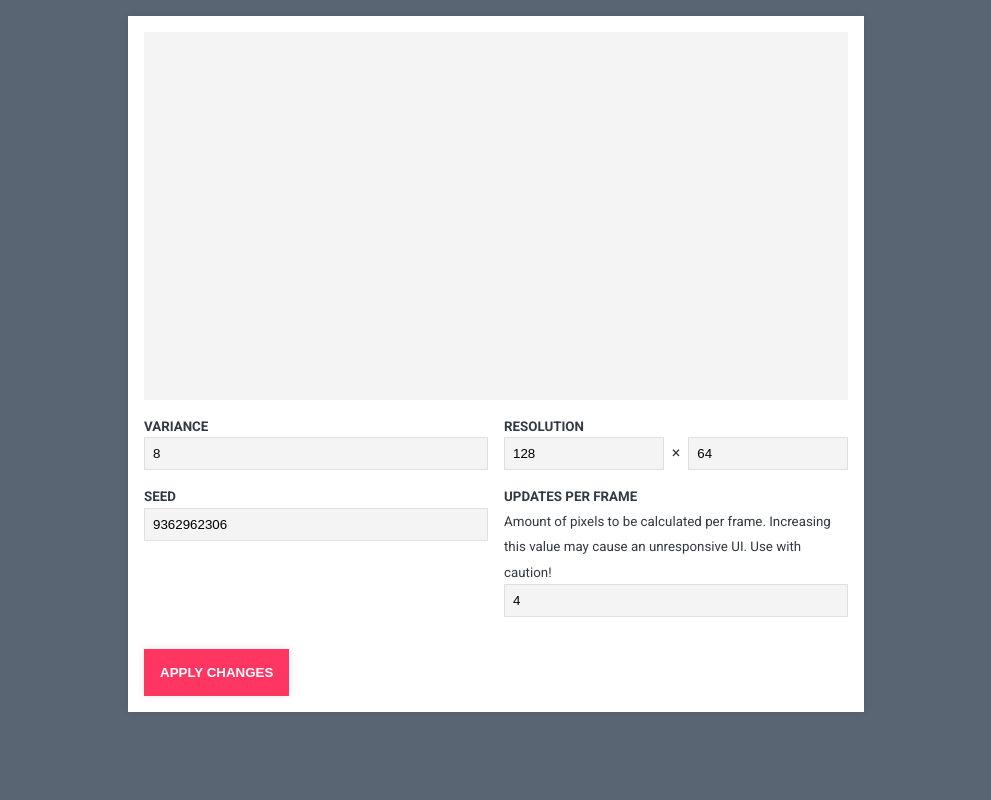
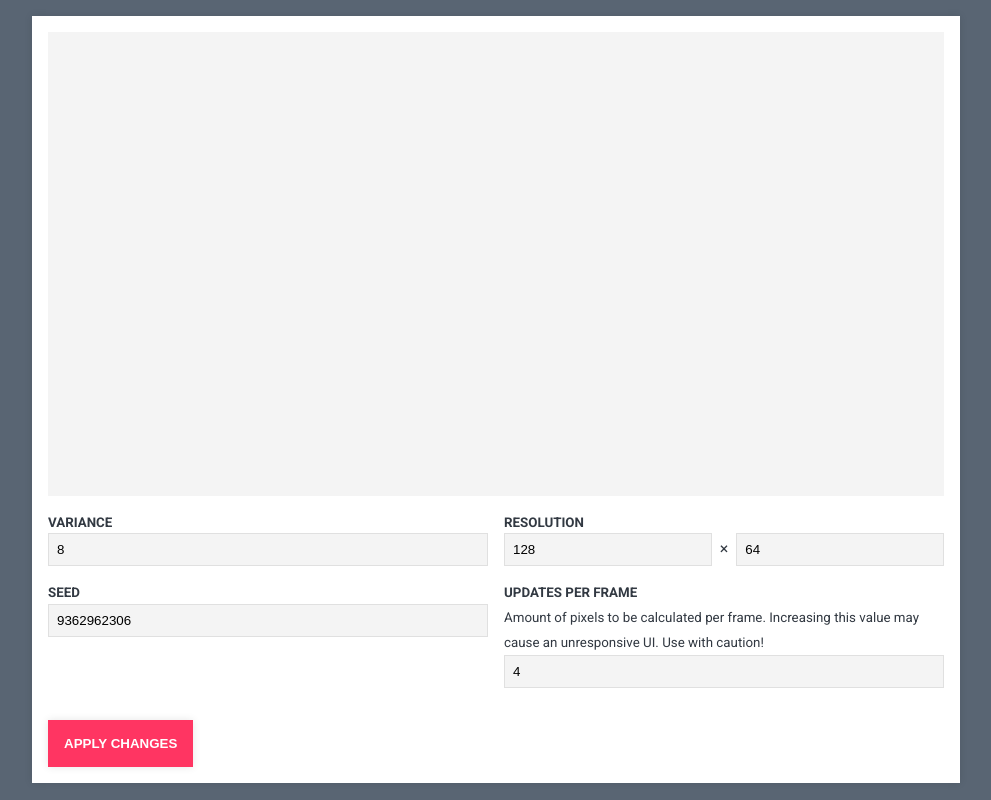
Before and after one commit to timseverien/doodles, a website with bundled scripts: page ml-art-orthogonal/index.html in a window 1280 px wide. Shown: the whole page, without its empty margins (144-1135 px from the left). Built offline with nearby package versions, Linux system fonts and the light colour scheme; a script that the page names is missing.

Commit message:
Increase container size

```diff
--- a/ml-art-orthogonal/assets/main.css
+++ b/ml-art-orthogonal/assets/main.css
@@ -97,7 +97,7 @@ h1 {
 	padding: 1rem;
 	margin-left: auto;
 	margin-right: auto;
-	max-width: 48rem;
+	max-width: 60rem;
 }
 
 /********************************
```
